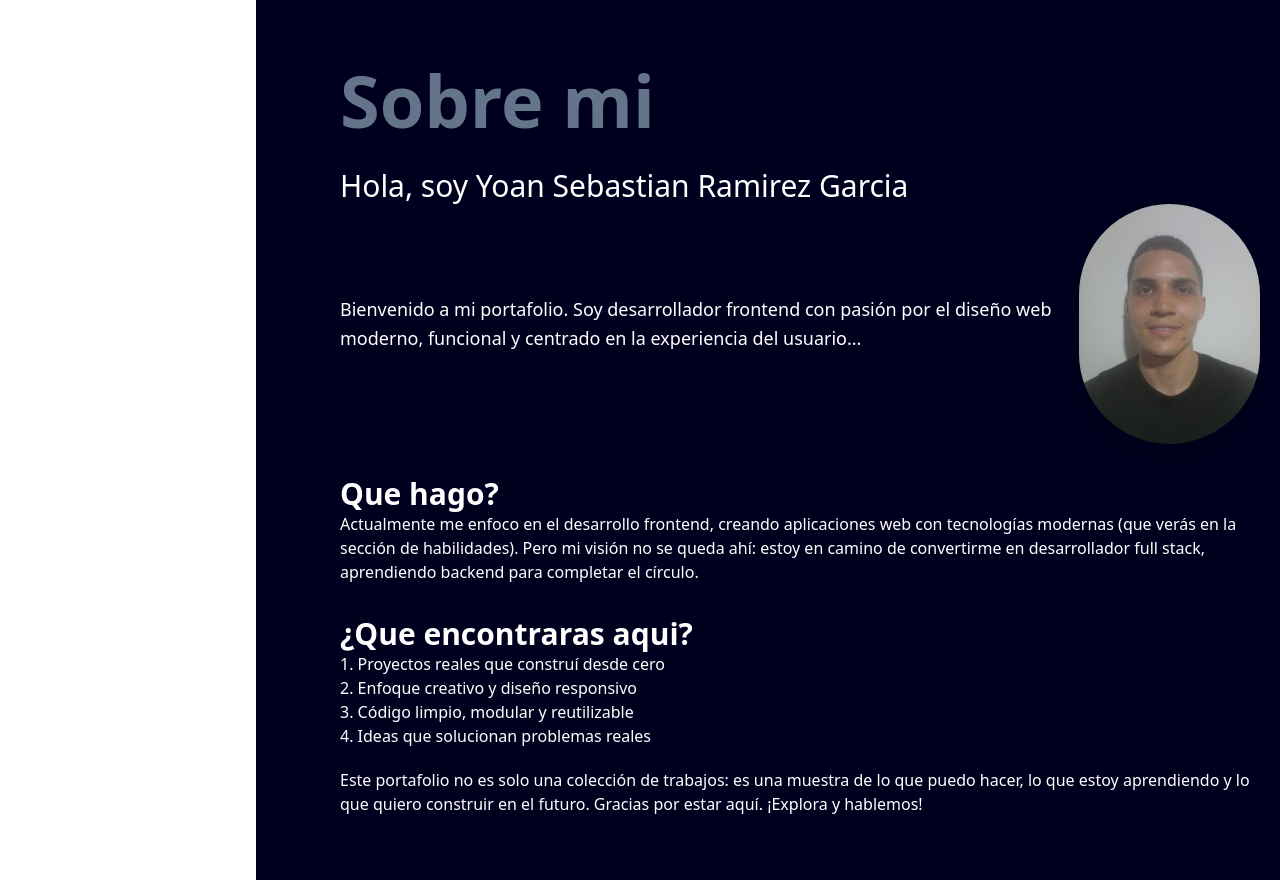
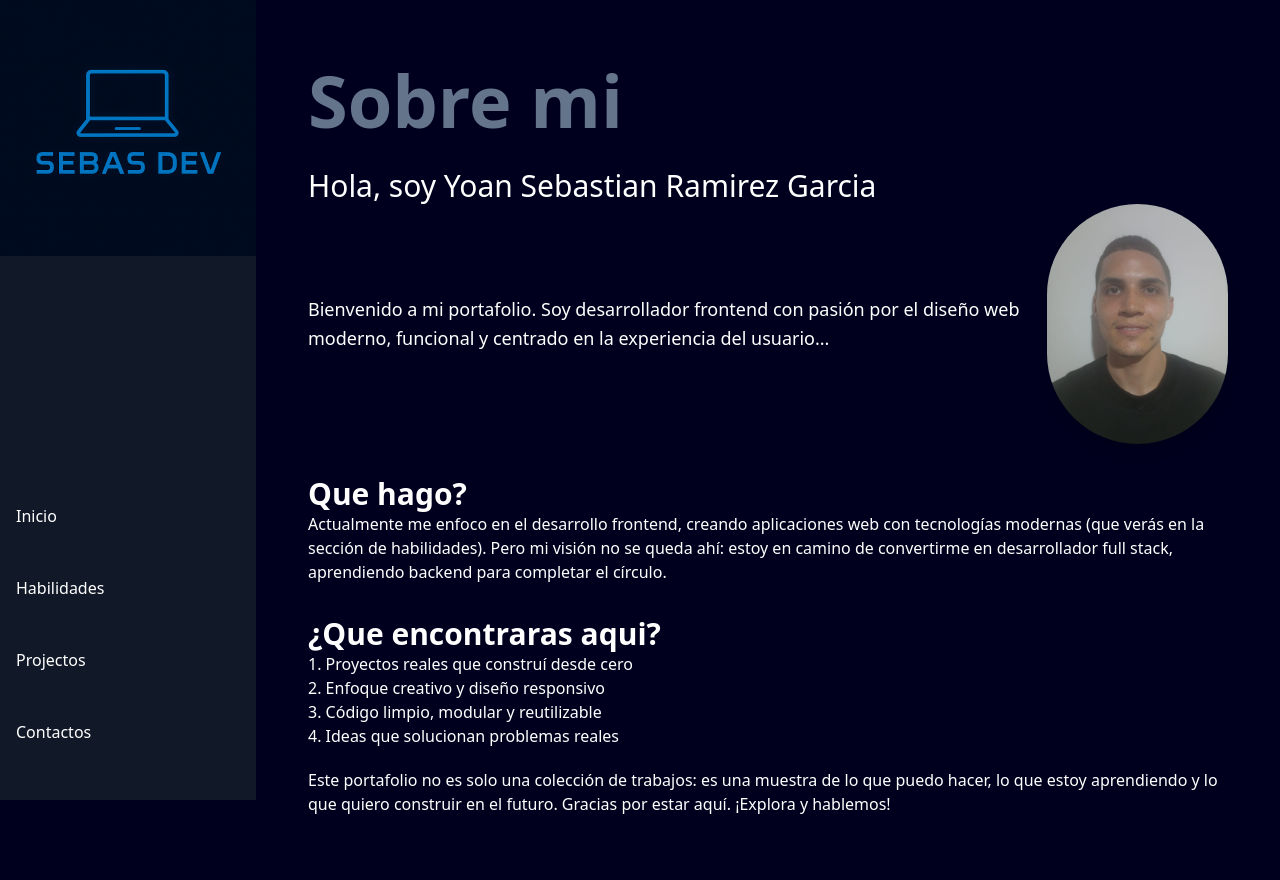
Before and after one commit to yoan2024/Portafolio, a React (Vite) app: page / in a window 1280 px wide. Built offline with nearby package versions, Linux system fonts and the light colour scheme.

Commit message:
terminando forma de asidebar

```diff
--- a/src/App.jsx
+++ b/src/App.jsx
@@ -1,6 +1,6 @@
+import { BrowserRouter as Router, Routes, Route } from "react-router-dom";
 import DynamicBackground from "./components/DynamicBackground";
 import Asidebar from "./components/Asidebar";
-import { BrowserRouter as Router, Routes, Route } from "react-router-dom";
 import Home from "./page/Home";
 import Habilidades from "./page/Habilidades";
 import Projectos from "./page/Projectos";
@@ -8,19 +8,19 @@ import Contacto from "./page/Contacto";
 
 const App = () => {
   return (
-    <DynamicBackground>
-      <Asidebar />
-      <div className="min-h-screen  w-9/12  flex flex-col items-center py-16">
-        <Router>
+    <Router>
+      <DynamicBackground>
+        <Asidebar />
+        <div className="min-h-screen w-9/12 ml-72 max-md:ml-40 flex flex-col items-center py-16">
           <Routes>
             <Route path="/" element={<Home />} />
             <Route path="/habilidades" element={<Habilidades />} />
             <Route path="/projectos" element={<Projectos />} />
             <Route path="/contacto" element={<Contacto />} />
           </Routes>
-        </Router>
-      </div>
-    </DynamicBackground>
+        </div>
+      </DynamicBackground>
+    </Router>
   );
 };
 
--- a/src/components/Asidebar.tsx
+++ b/src/components/Asidebar.tsx
@@ -1,4 +1,72 @@
+import { useEffect, useState } from "react";
+import { useLocation } from "react-router-dom";
+import { useNavigate } from "react-router-dom";
+
 const Asidebar = () => {
-  return <div className="text-white w-1/5 bg-white">asidebarrr</div>;
+  const navigate = useNavigate();
+  const location = useLocation();
+  const [useBg, setUseBg] = useState("");
+  useEffect(() => {
+    const url = location.pathname;
+    function confiBg() {
+      if (url === "/") {
+        console.log(url);
+      } else if (url === "/habilidades") {
+        console.log(url);
+      } else if (url === "/projectos") {
+        console.log(url);
+      } else if (url === "contactos") {
+        console.log(url);
+      }
+    }
+
+    confiBg();
+  }, [location]);
+
+  const handleRouter = (e) => {
+    if (e === "inicio") {
+      navigate("/");
+    } else if (e === "habilidades") {
+      navigate("/habilidades");
+    } else if (e === "projectos") {
+      navigate("/projectos");
+    } else if (e === "contactos") {
+      navigate("/contacto");
+    }
+  };
+  return (
+    <div className="text-white w-1/5 max-md:w-3/12 bg-gray-900 flex flex-col fixed h-screen justify-between">
+      <div>
+        {" "}
+        <img src="/image/logo.png" alt="" />
+      </div>
+      <div className="mb-10 flex flex-col gap-4">
+        <div
+          className="p-4 hover:bg-slate-400 cursor-pointer rounded-lg transition-colors duration-500"
+          onClick={() => handleRouter("inicio")}
+        >
+          Inicio
+        </div>
+        <div
+          className="p-4 hover:bg-slate-400 cursor-pointer rounded-lg transition-colors duration-500"
+          onClick={() => handleRouter("habilidades")}
+        >
+          Habilidades
+        </div>
+        <div
+          className="p-4 hover:bg-slate-400 cursor-pointer rounded-lg transition-colors duration-500"
+          onClick={() => handleRouter("projectos")}
+        >
+          Projectos
+        </div>
+        <div
+          className="p-4 hover:bg-slate-400 cursor-pointer rounded-lg transition-colors duration-500"
+          onClick={() => handleRouter("contactos")}
+        >
+          Contactos
+        </div>
+      </div>
+    </div>
+  );
 };
 export default Asidebar;
--- a/src/page/Home.tsx
+++ b/src/page/Home.tsx
@@ -1,6 +1,6 @@
 const Home = () => {
   return (
-    <div className="text-white w-full   h-full px-5">
+    <div className="text-white w-full    h-full px-5">
       <div>
         <div>
           <h1 className="text-7xl text-slate-500 font-bold">Sobre mi</h1>
```
Also changed, not shown: public/image/logo.png (added).
